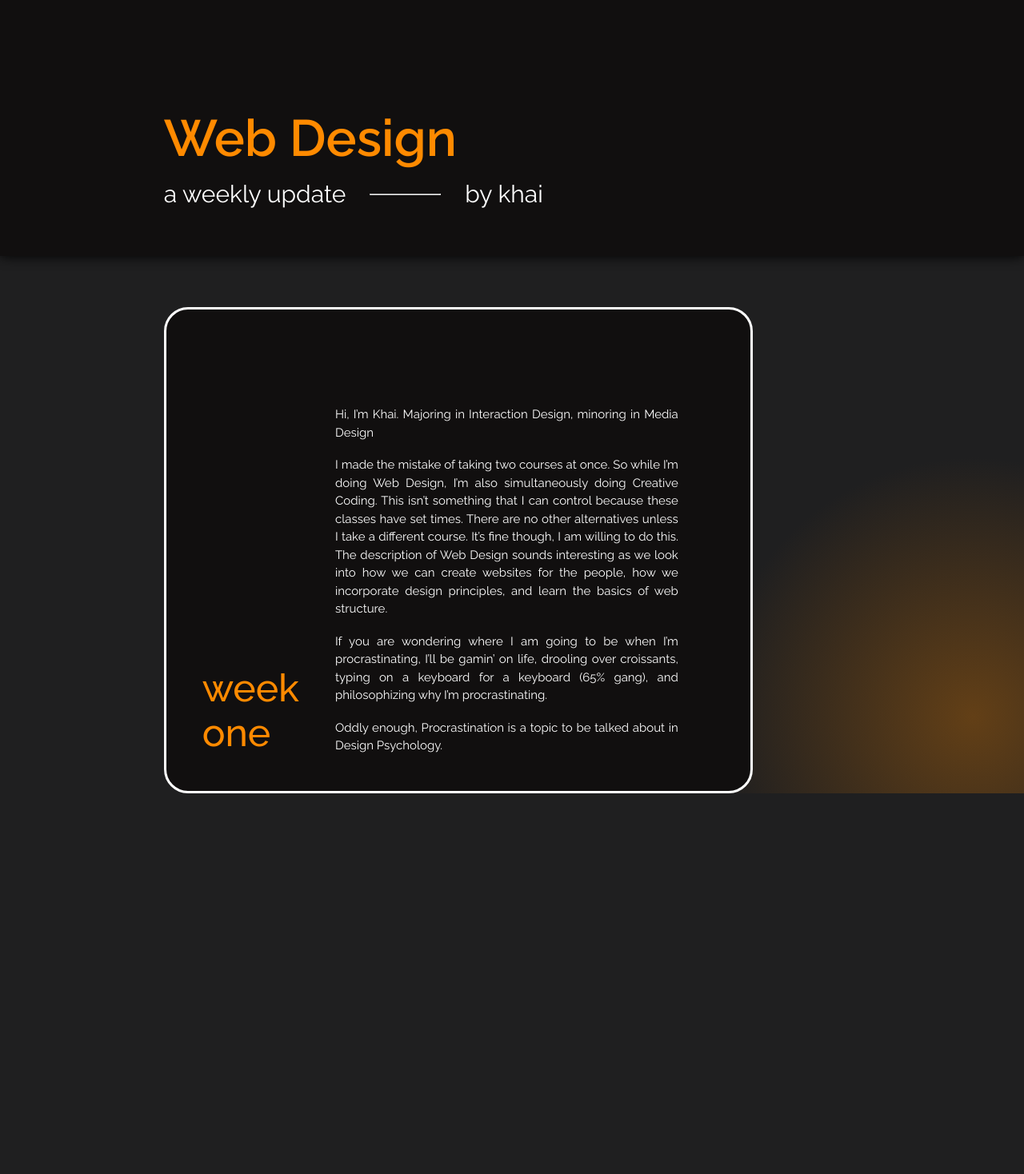
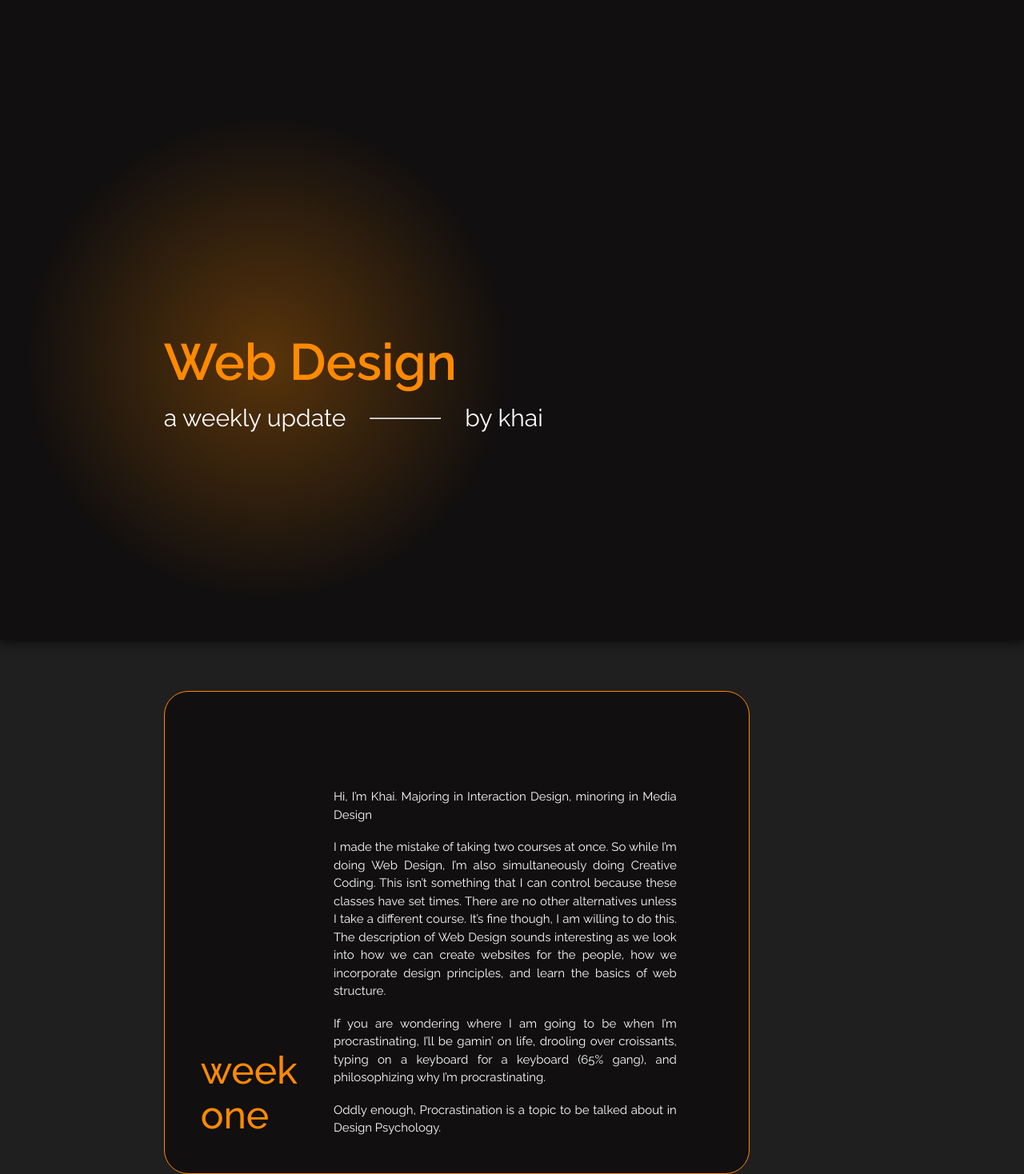
Before and after one commit to khaiscripting/Project3-WebDesign, a plain HTML site: page index.html in a window 1280 px wide. Shown: the whole page at 80% size. Before the commit the page ends 992 px from the top, so only its background shows below. Drawn offline with Linux system fonts and the light colour scheme.

Commit message:
Added animation

```diff
--- /dev/null
+++ b/app.js
@@ -0,0 +1,17 @@
+function reveal() {
+  var reveals = document.querySelectorAll(".reveal");
+
+  for (var i = 0; i < reveals.length; i++) {
+    var windowHeight = window.innerHeight;
+    var elementTop = reveals[i].getBoundingClientRect().top;
+    var elementVisible = 150;
+
+    if (elementTop < windowHeight - elementVisible) {
+      reveals[i].classList.add("active");
+    } else {
+      reveals[i].classList.remove("active");
+    }
+  }
+}
+
+window.addEventListener("scroll", reveal);
--- a/css/style.css
+++ b/css/style.css
@@ -2,10 +2,6 @@
 
 html {
   background-color: #1F1F20;
-  min-height: 80%;
-  background-image: radial-gradient(circle, rgba(255,138,0, 0.3) 0%, rgba(31,31,32,1) 40%);
-  background-position: 45vw 50vh;
-  background-repeat: no-repeat;
 }
 
 * {
@@ -19,15 +15,51 @@ html {
 }
 
 .top-bar {
-  padding-top: 8rem;
-  padding-bottom: 4rem;
+  height: 100vh;
   background-color: #110F0F;
   display: block;
   filter: drop-shadow(0 0 8px black);
+  min-height: 80%;
+
+  background-image: radial-gradient(circle, rgba(255,138,0, 0.3) 0%, #110f0f 40%);
+  background-position: -24vw 6vh;
+  background-repeat: no-repeat;
 }
 
 .top-bar-items {
   margin: 0 16% 0 16%;
+  padding-top: 50vh;
+}
+
+.top-bar-subtitle {
+  display: inline-flex;
+  justify-content: start;
+  width: 100%;
+}
+
+.top-bar-subtitle hr {
+  height: 0;
+  width: 10%;
+  margin: auto 30px;
+}
+
+.scroll-cards{
+  scroll-snap-type: y mandatory;
+}
+
+.week-card {
+  background-color: #110F0F;
+  display: inline-flex;
+  align-items: end;
+  width: 50%;
+  margin: 5% 16% 0% 16%;
+  padding: 8rem 3rem 3rem 3rem;
+  border-width: 1px;
+  border-color: #FF8A00;
+  border-style: solid;
+  border-radius: 30px;
+
+  scroll-snap-align: start;
 }
 
 h1 {
@@ -43,37 +75,37 @@ h2{
   font-weight: 400;
 }
 
-.top-bar-subtitle {
-  display: inline-flex;
-  justify-content: start;
-  width: 100%;
-}
-
-.top-bar-subtitle hr {
-  height: 0;
-  width: 10%;
-  margin: auto 30px;
-}
-
-.week-card {
-  background-color: #110F0F;
-  display: inline-flex;
-  align-items: end;
-  width: 50%;
-  margin: 5% 16% 0% 16%;
-  padding: 8rem 3rem 3rem 3rem;
-  border-style: solid;
-  border-radius: 30px;
-}
-
-.week {
+h3 {
   color: #FF8A00;
   font-size: 48px;
   font-weight: 500;
 }
 
-.week-card p {
+p {
   margin: 0 3rem;
   line-height: 1.5;
   text-align: justify;
 }
+
+.reveal{
+  position: relative;
+  transform: translateY(150px);
+  opacity: 0;
+  transition: 1s all ease;
+}
+reveal.active{
+  transform:translateY(0);
+  opacity: 1;
+}
+
+.reveal {
+  position: relative;
+  transform: translateY(150px);
+  opacity: 0;
+  transition: 1s all ease;
+}
+
+.reveal.active {
+  transform: translateY(0);
+  opacity: 1;
+}
--- a/index.html
+++ b/index.html
@@ -2,6 +2,7 @@
 <html lang="en">
   <head>
     <link rel="stylesheet" href="css/style.css" />
+    <script defer src="app.js"></script>
 
     <meta charset="UTF-8" />
     <meta name="viewport" content="width=device-width, initial-scale=1.0" />
@@ -29,24 +30,39 @@
       </div>
     </header>
 
+    <div class="scrollcards reveal">
+      <!-- week 1 -->
       <div class="week-card">
-      <h3 class="week">week one</h3>
+        <h3>week one</h3>
         <div class="main-text">
           <p>
-          Hi, I’m Khai. Majoring in Interaction Design, minoring in Media Design
+            Hi, I’m Khai. Majoring in Interaction Design, minoring in Media
+            Design
           </p>
           <br />
           <p>
-          I made the mistake of taking two courses at once. So while I’m doing Web Design, I’m also simultaneously doing Creative Coding. This isn’t something that I can control because these classes have set times. There are no other alternatives unless I take a different course. It’s fine though, I am willing to do this. The description of Web Design sounds interesting as we look into how we can create websites for the people, how we incorporate design principles, and learn the basics of web structure.
+            I made the mistake of taking two courses at once. So while I’m doing
+            Web Design, I’m also simultaneously doing Creative Coding. This
+            isn’t something that I can control because these classes have set
+            times. There are no other alternatives unless I take a different
+            course. It’s fine though, I am willing to do this. The description
+            of Web Design sounds interesting as we look into how we can create
+            websites for the people, how we incorporate design principles, and
+            learn the basics of web structure.
           </p>
           <br />
           <p>
-          If you are wondering where I am going to be when I’m procrastinating, I’ll be gamin’ on life, drooling over croissants, typing on a keyboard for a keyboard (65% gang), and philosophizing why I’m procrastinating.
+            If you are wondering where I am going to be when I’m
+            procrastinating, I’ll be gamin’ on life, drooling over croissants,
+            typing on a keyboard for a keyboard (65% gang), and philosophizing
+            why I’m procrastinating.
           </p>
           <br />
           <p>
-          Oddly enough, Procrastination is a topic to be talked about in Design Psychology.
+            Oddly enough, Procrastination is a topic to be talked about in
+            Design Psychology.
           </p>
+        </div>
       </div>
     </div>
   </body>
```
Lines whose indentation alone changed are shown as unchanged.
